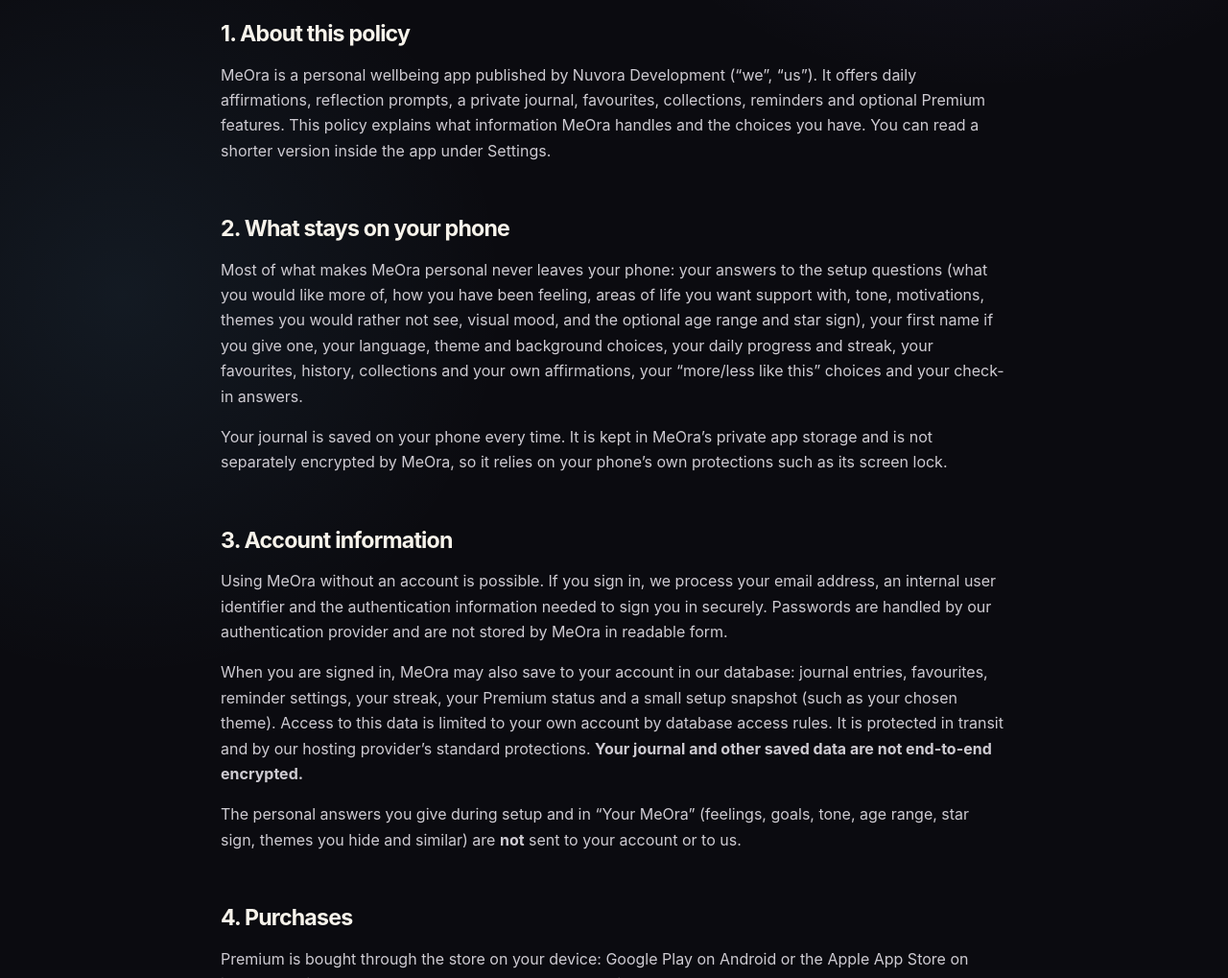
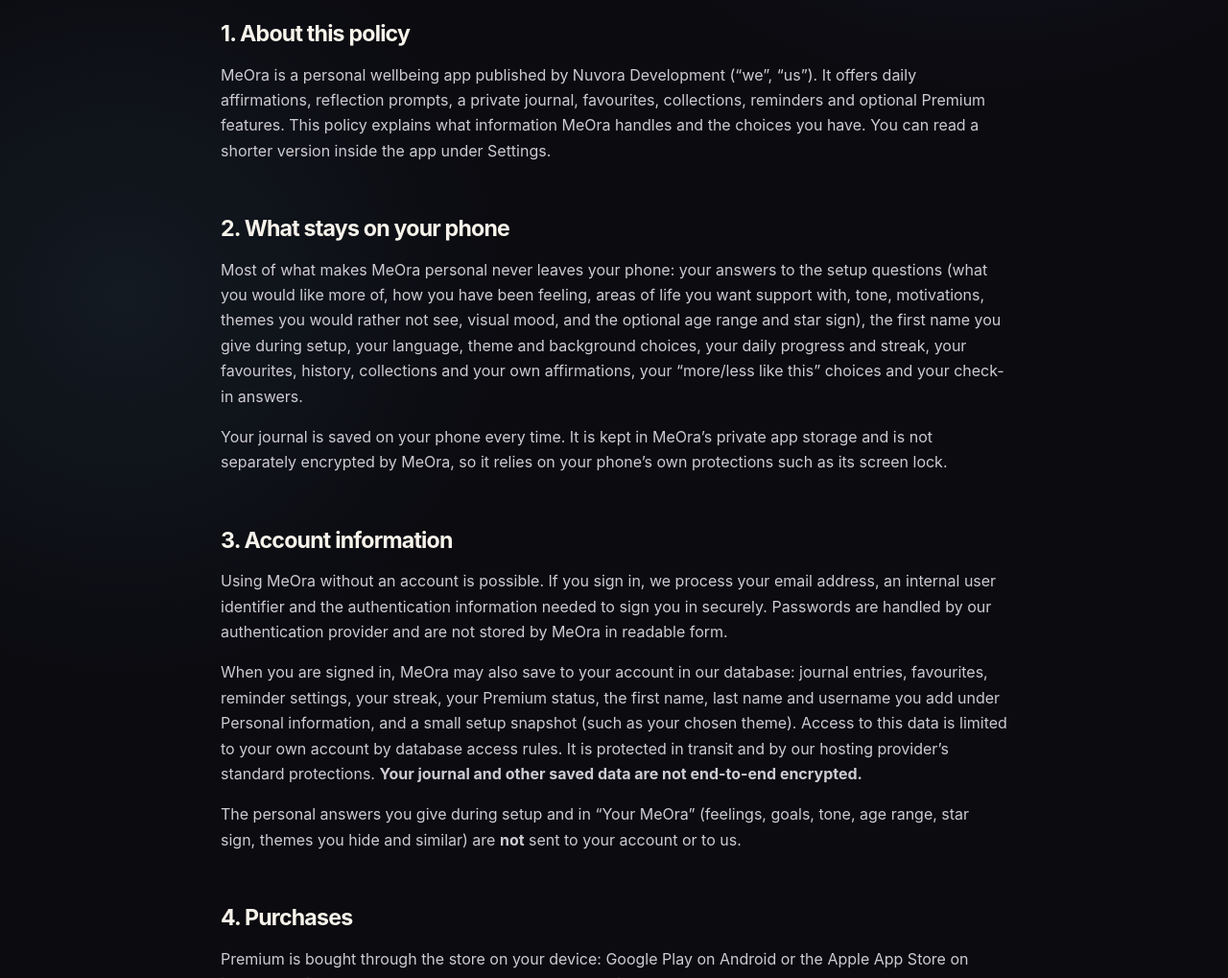
Before and after one commit to SMC-OS/meora-site, a plain HTML site: page privacy.html in a window 1280 px wide. Shown: the part 418-1437 px from the top of the page at 96% size. Drawn offline with Linux system fonts and the light colour scheme.

Commit message:
Privacy page: name and username saved to account

```diff
--- a/privacy.html
+++ b/privacy.html
@@ -1,6 +1,6 @@
 <!doctype html><html lang="en"><head><meta charset="utf-8"><meta name="viewport" content="width=device-width,initial-scale=1"><title>Privacy Policy | MeOra</title><meta name="description" content="How MeOra handles your information, what stays on your phone, and the choices you have."><link rel="stylesheet" href="/style.css"></head><body><div class="wrap"><header class="header"><a class="brand" href="/"><span class="mark">M</span><span>MeOra</span></a><nav class="nav"><a href="/support">Support</a><a href="/legal">Legal</a><a class="btn" href="mailto:support@meora.app">Get support</a></nav></header><main><article class="legal"><div class="legal-hero"><div class="kicker">Legal</div><h1>MeOra Privacy Policy</h1><p>Last updated: 15 November 2026</p><p>Publisher: Nuvora Development</p></div><section><h2>1. About this policy</h2><p>MeOra is a personal wellbeing app published by Nuvora Development (&ldquo;we&rdquo;, &ldquo;us&rdquo;). It offers daily affirmations, reflection prompts, a private journal, favourites, collections, reminders and optional Premium features. This policy explains what information MeOra handles and the choices you have. You can read a shorter version inside the app under Settings.</p></section>
-<section><h2>2. What stays on your phone</h2><p>Most of what makes MeOra personal never leaves your phone: your answers to the setup questions (what you would like more of, how you have been feeling, areas of life you want support with, tone, motivations, themes you would rather not see, visual mood, and the optional age range and star sign), your first name if you give one, your language, theme and background choices, your daily progress and streak, your favourites, history, collections and your own affirmations, your &ldquo;more/less like this&rdquo; choices and your check-in answers.</p><p>Your journal is saved on your phone every time. It is kept in MeOra&rsquo;s private app storage and is not separately encrypted by MeOra, so it relies on your phone&rsquo;s own protections such as its screen lock.</p></section>
-<section><h2>3. Account information</h2><p>Using MeOra without an account is possible. If you sign in, we process your email address, an internal user identifier and the authentication information needed to sign you in securely. Passwords are handled by our authentication provider and are not stored by MeOra in readable form.</p><p>When you are signed in, MeOra may also save to your account in our database: journal entries, favourites, reminder settings, your streak, your Premium status and a small setup snapshot (such as your chosen theme). Access to this data is limited to your own account by database access rules. It is protected in transit and by our hosting provider&rsquo;s standard protections. <strong>Your journal and other saved data are not end-to-end encrypted.</strong></p><p>The personal answers you give during setup and in &ldquo;Your MeOra&rdquo; (feelings, goals, tone, age range, star sign, themes you hide and similar) are <strong>not</strong> sent to your account or to us.</p></section>
+<section><h2>2. What stays on your phone</h2><p>Most of what makes MeOra personal never leaves your phone: your answers to the setup questions (what you would like more of, how you have been feeling, areas of life you want support with, tone, motivations, themes you would rather not see, visual mood, and the optional age range and star sign), the first name you give during setup, your language, theme and background choices, your daily progress and streak, your favourites, history, collections and your own affirmations, your &ldquo;more/less like this&rdquo; choices and your check-in answers.</p><p>Your journal is saved on your phone every time. It is kept in MeOra&rsquo;s private app storage and is not separately encrypted by MeOra, so it relies on your phone&rsquo;s own protections such as its screen lock.</p></section>
+<section><h2>3. Account information</h2><p>Using MeOra without an account is possible. If you sign in, we process your email address, an internal user identifier and the authentication information needed to sign you in securely. Passwords are handled by our authentication provider and are not stored by MeOra in readable form.</p><p>When you are signed in, MeOra may also save to your account in our database: journal entries, favourites, reminder settings, your streak, your Premium status, the first name, last name and username you add under Personal information, and a small setup snapshot (such as your chosen theme). Access to this data is limited to your own account by database access rules. It is protected in transit and by our hosting provider&rsquo;s standard protections. <strong>Your journal and other saved data are not end-to-end encrypted.</strong></p><p>The personal answers you give during setup and in &ldquo;Your MeOra&rdquo; (feelings, goals, tone, age range, star sign, themes you hide and similar) are <strong>not</strong> sent to your account or to us.</p></section>
 <section><h2>4. Purchases</h2><p>Premium is bought through the store on your device: Google Play on Android or the Apple App Store on iPhone and iPad. The store handles your payment details; MeOra never sees your card number. We use RevenueCat to check whether a subscription is active. RevenueCat receives a pseudonymous user identifier and purchase information such as product, status and renewal or expiry dates. Your Premium status is confirmed on our server before Premium features unlock.</p></section>
 <section><h2>5. Analytics and crash reports</h2><p><strong>Analytics (PostHog).</strong> MeOra sends anonymous product events such as &ldquo;daily set completed&rdquo;, &ldquo;topic followed&rdquo; or &ldquo;card shared&rdquo;, with simple counts and public content identifiers, plus technical details such as app version and device type. We never send your name, email, journal text, your own affirmations, setup answers, search text or any free text. You can switch analytics off at any time in Settings &rarr; Privacy &amp; data.</p><p><strong>Crash reports (Sentry).</strong> If the app fails, technical details such as the app version, device model, operating-system version and the location of the error are sent so we can fix the problem. Messages and text that could contain personal content are removed before sending. You can switch crash reports off in Settings &rarr; Privacy &amp; data.</p><p>These are two separate choices: switching one off does not switch off the other. Both are on by default.</p></section>
 <section><h2>6. Notifications</h2><p>Reminders are local notifications scheduled on your phone, and only after you turn them on. They contain a short public MeOra thought, never your journal, your name or your setup answers. MeOra does not use a push-notification server. You can turn reminders off in Settings or in your phone&rsquo;s notification settings.</p></section>
```
